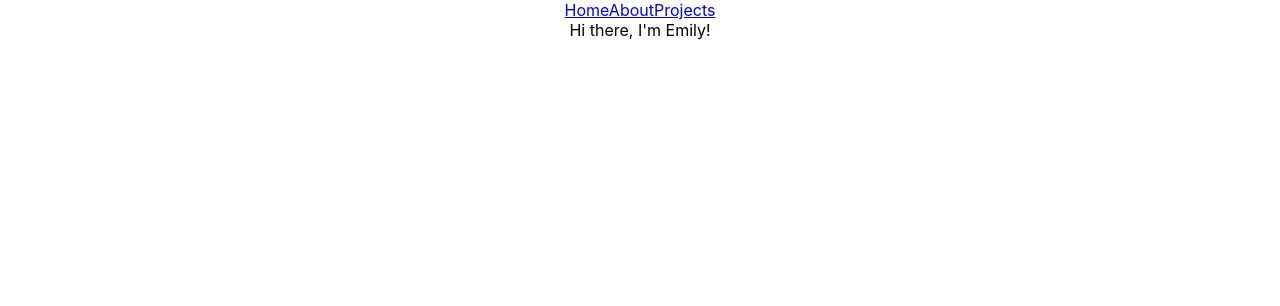
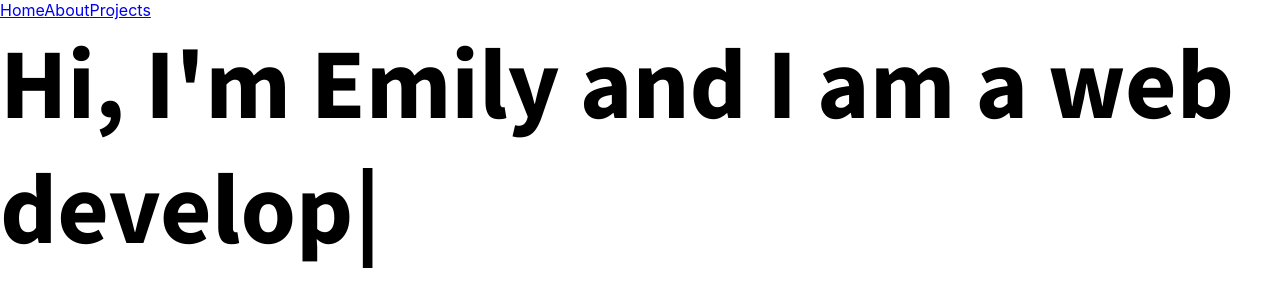
Before and after one commit to elim04/el-portfolio-project, a React (Create React App) app: page / in a window 1280 px wide. Shown: the top 306 px of the page. Built offline with nearby package versions, Linux system fonts and the light colour scheme.

Commit message:
add typewriter and sass libraries to project and added intro to landing page with initial styling to app

```diff
--- a/package.json
+++ b/package.json
@@ -10,6 +10,8 @@
     "react-dom": "^17.0.2",
     "react-router-dom": "^5.2.0",
     "react-scripts": "4.0.3",
+    "sass": "^1.32.8",
+    "typewriter-effect": "^2.17.0",
     "web-vitals": "^1.0.1"
   },
   "scripts": {
--- a/src/components/App.css
+++ /dev/null
@@ -1,3 +0,0 @@
-.App {
-  text-align: center;
-}
--- a/src/components/App.jsx
+++ b/src/components/App.jsx
@@ -1,15 +1,24 @@
 import Nav from "./Nav";
+import Typewriter from "typewriter-effect";
 import About from "./About";
 import Projects from "./Projects";
 import { BrowserRouter as Router, Switch, Route } from "react-router-dom";
-import "./App.css";
+import "./App.scss";
 
 function App() {
   return (
     <Router>
       <div className="App">
         <Nav />
-        <div>Hi there, I'm Emily!</div>
+        <div className="introduction">
+          <Typewriter
+            onInit={(typewriter) => {
+              typewriter
+                .typeString("Hi, I'm Emily and I am a web developer.")
+                .start();
+            }}
+          />
+        </div>
       </div>
       <Switch>
         <Route path="/about">
--- /dev/null
+++ b/src/components/App.scss
@@ -0,0 +1,9 @@
+@import url("https://fonts.googleapis.com/css2?family=Source+Sans+Pro:wght@200;600;700;900&display=swap");
+
+.App {
+  .introduction {
+    font-family: "Source Sans Pro", sans-serif;
+    font-weight: 700;
+    font-size: 100px;
+  }
+}
```
Also changed, not shown: 1 other file (tests, documents, lock files or other folders).
